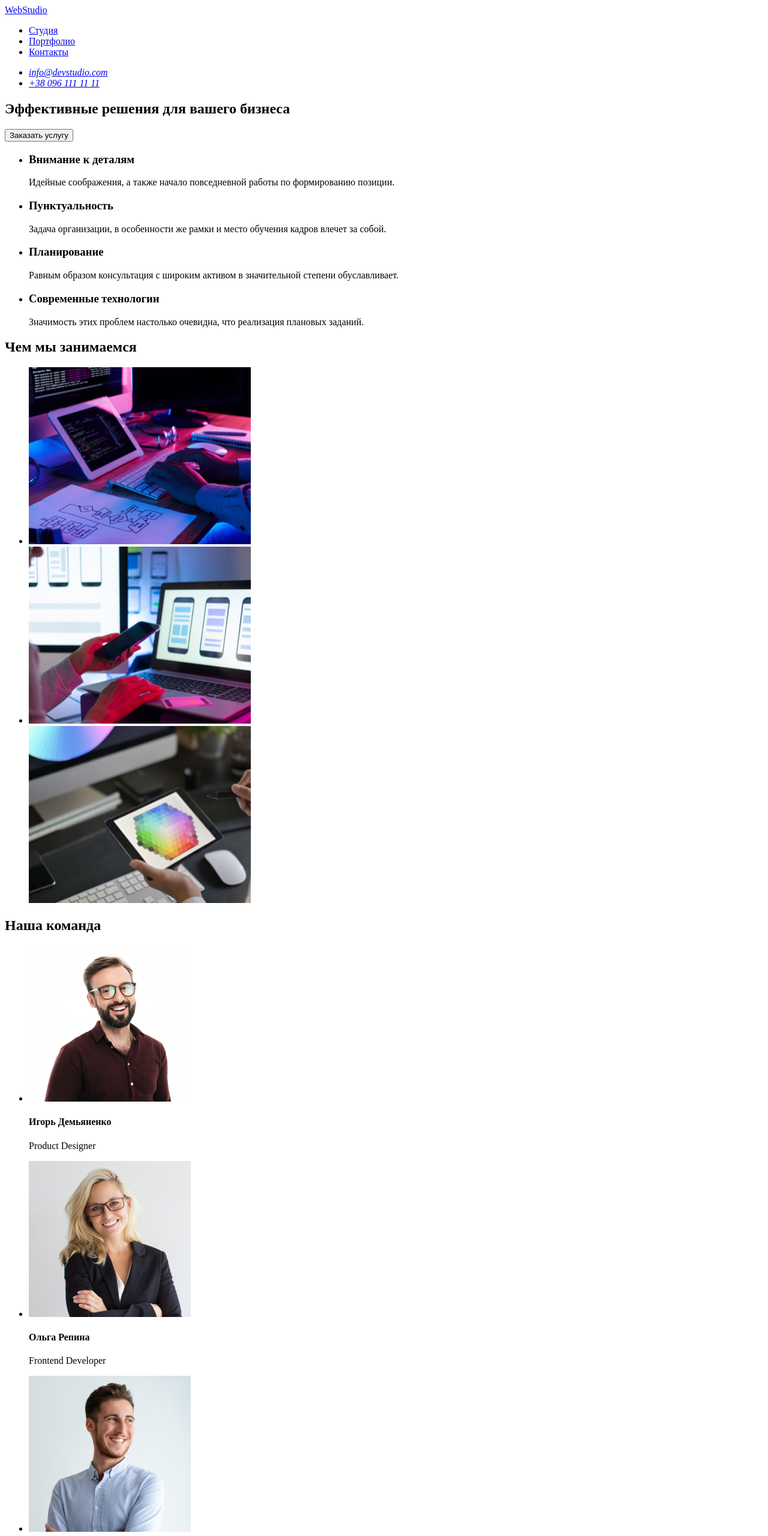
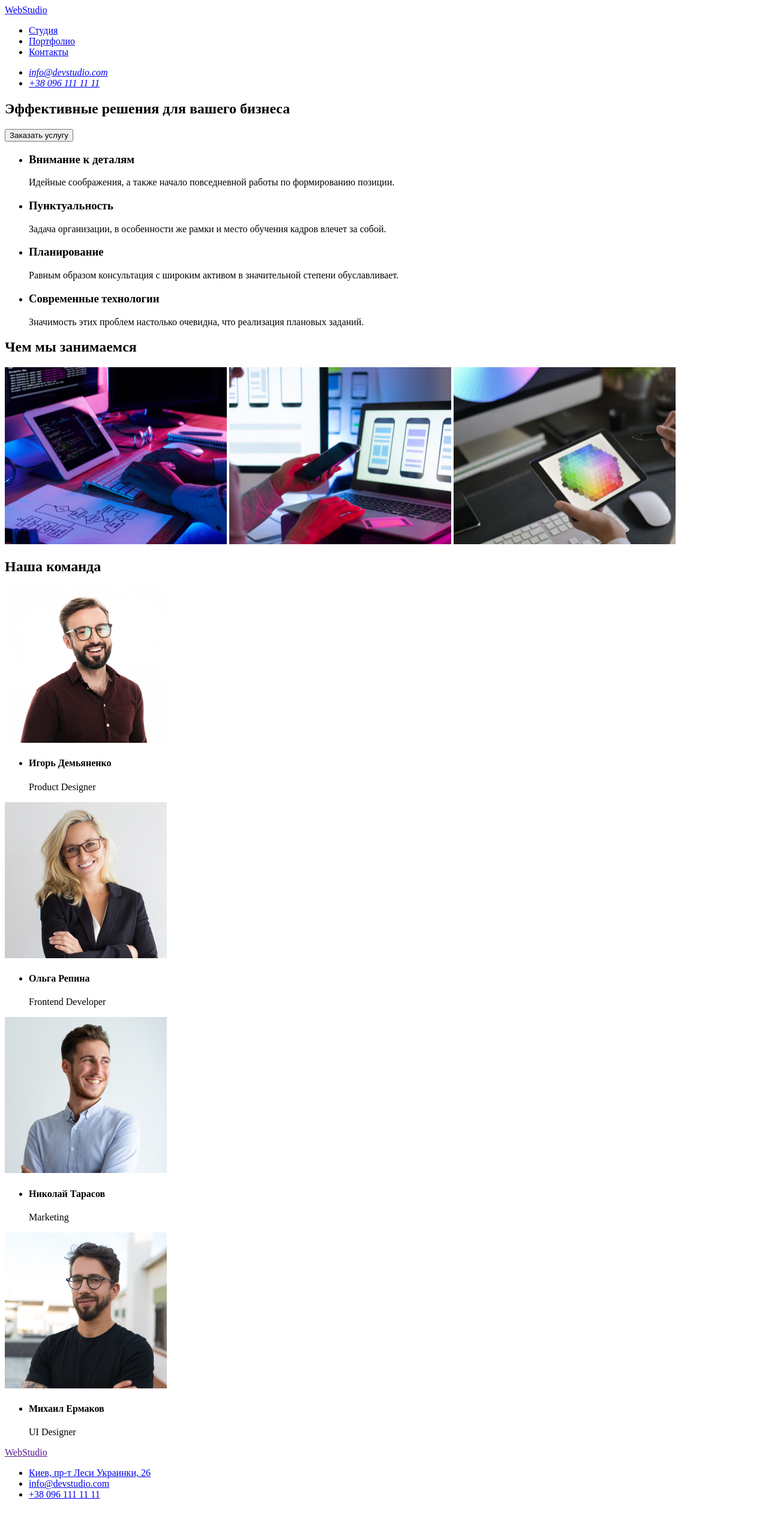
Before and after one commit to Oleksii83/goit-markup-hw-01, a plain HTML site: page index.html in a window 1280 px wide. Shown: the top 2560 px of the page at 60% size. After the commit the page ends 2516 px from the top, so only its background shows below. Drawn offline with Linux system fonts and the light colour scheme.

Commit message:
исправление дз1/2
пробелы перед width,  img убрали с ul

```diff
--- a/index.html
+++ b/index.html
@@ -24,12 +24,12 @@
         </nav>
         <!--contacts-->
         <div>
-            <ul>
-                <address>
+            <address>
+                <ul>
                     <li><a href="mailto:info@devstudio.com">info@devstudio.com</a></li>
                     <li><a href="tel:+380961111111">+38 096 111 11 11</a></li>
-                </address>
-            </ul>
+                </ul>
+            </address>
         </div>
     </header>
     <main>
@@ -65,37 +65,37 @@
         <!--lessons-->
         <section>
             <h2>Чем мы занимаемся</h2>
-                <ul>
-                    <li>
-                       <img src="./img/main/keyboard.jpg" alt="печатает на клавиатуре"width="370" height="295">
-                    </li>
-                    <li>
-                        <img src="./img/main/telefon.jpg" alt="держит телефон"width="370" height="295">
-                    </li>
-                        <img src="./img/main/plan.jpg" alt="держит планшет"width="370" height="295">
-                    </ul>
+            <img src="./img/main/keyboard.jpg" alt="печатает на клавиатуре" width="370" height="295">
+            <img src="./img/main/telefon.jpg" alt="держит телефон" width="370" height="295">
+            <img src="./img/main/plan.jpg" alt="держит планшет" width="370" height="295">
         </section>
         <!--Comand-->
         <section>
             <h2>Наша команда</h2>
+                <img src="./img/main/Игорь Демьяненко.jpg" alt="Игорь Демьяненко" width="270" height="260">
             <ul>
                 <li>
-                    <img src="./img/main/Игорь Демьяненко.jpg" alt="Игорь Демьяненко"width="270" height="260">
                     <h4>Игорь Демьяненко</h4>
                     <p lang="en">Product Designer</p>
                 </li>
+            </ul>
+                    <img src="./img/main/Ольга Репина.jpg" alt="Ольга Репина" width="270" height="260">
+            <ul>
                 <li>
-                    <img src="./img/main/Ольга Репина.jpg" alt="Ольга Репина"width="270" height="260">
                     <h4>Ольга Репина</h4>
                     <p lang="en">Frontend Developer</p>
                 </li>
+            </ul>
+                 <img src="./img/main/Николай Тарасов.jpg" alt="Николай Тарасов" width="270" height="260">
+            <ul>
                 <li>
-                    <img src="./img/main/Николай Тарасов.jpg" alt="Николай Тарасов"width="270" height="260">
                     <h4>Николай Тарасов</h4>
                     <p lang="en">Marketing</p>
                 </li>
+            </ul>
+                <img src="./img/main/Михаил Ермаков.jpg" alt="Михаил Ермаков" width="270" height="260">
+            <ul>
                 <li>
-                    <img src="./img/main/Михаил Ермаков.jpg" alt="Михаил Ермаков"width="270" height="260">
                     <h4>Михаил Ермаков</h4>
                     <p lang="en">UI Designer</p>
                 </li>
@@ -105,9 +105,9 @@
     <footer>
         <a href="">WebStudio</a>
         <ul>
-            <li><a href="">Киев, пр-т Леси Украинки, 26</a></li>
-            <li><a href="">info@example.com</a></li>
-            <li><a href="">+38 099 111 11 11</a></li>
+            <li><a href="https://goo.gl/maps/g3PMuNyfZhRKe9dy9" target="_blank">Киев, пр-т Леси Украинки, 26</a></li>
+            <li><a href="mailto:info@devstudio.com">info@devstudio.com</a></li>
+            <li><a href="tel:+380961111111">+38 096 111 11 11</a></li>
         </ul>
     </footer>
     </body>
```
